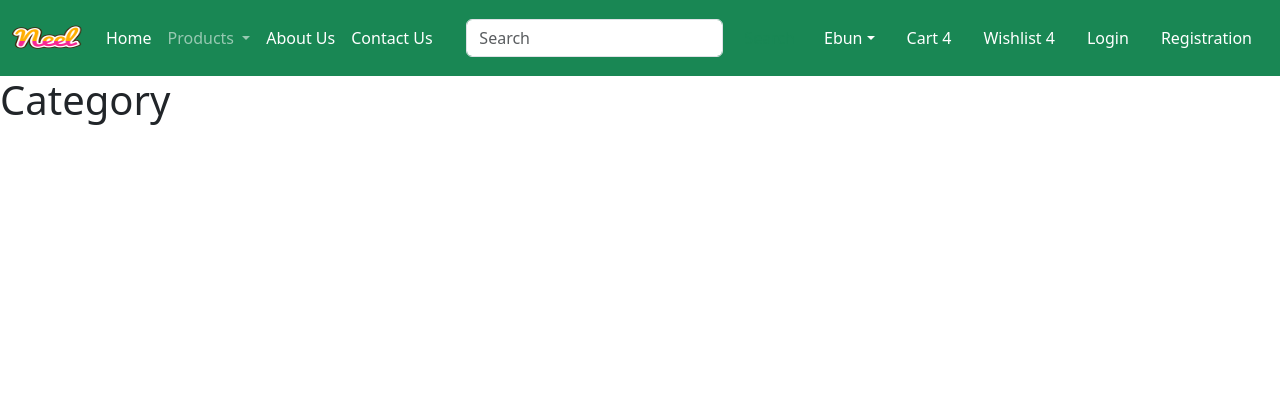
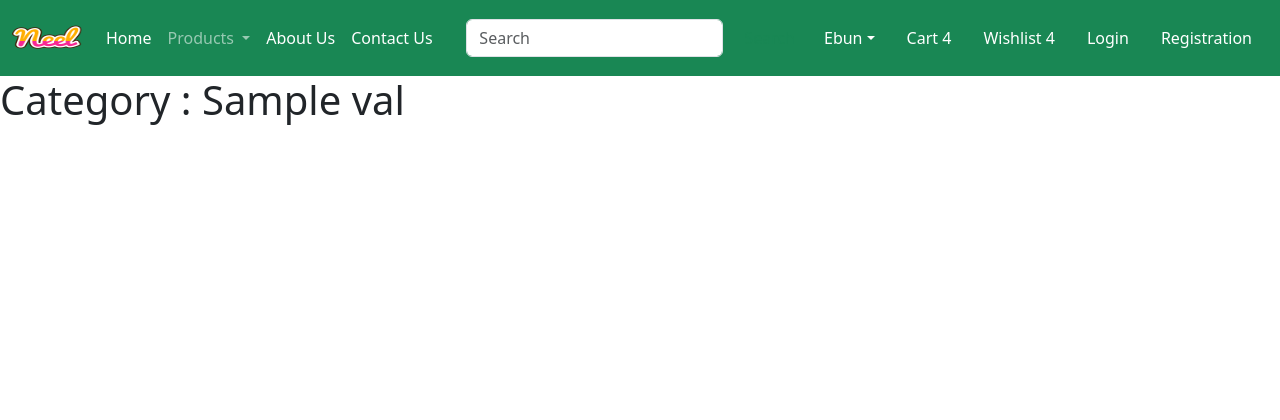
Before and after one commit to Olabanji-Ebun/codealpha_tasks_Simple_Eccomerce_Page, a Django app: template app/templates/app/category.html in a window 1280 px wide. Shown: the top 420 px of the page. Run offline with Django 5.2, Linux system fonts and the light colour scheme; the template is opened without the code that fills it: most values are stand-ins (such as "Sample title", 1, 10 or a date in 2020).

Commit message:
Made changes

```diff
--- a/app/templates/app/category.html
+++ b/app/templates/app/category.html
@@ -4,5 +4,5 @@
 {% block title %}Category{% endblock title %}
 
 {% block main-content %}
-    <h1>Category</h1>
+    <h1>Category : {{ val }}</h1>
 {% endblock main-content %}
--- a/app/urls.py
+++ b/app/urls.py
@@ -2,5 +2,5 @@ from django.urls import path
 from .import views
 urlpatterns = [
     path("", views.home),
-    path("category/", views.CategoryView.as_view(), name="category"),
+    path("category/<slug:val>", views.CategoryView.as_view(), name="category"),
 ]
--- a/app/views.py
+++ b/app/views.py
@@ -7,5 +7,5 @@ def home(request):
     return render(request, "app/home.html")
 
 class CategoryView(View):
-    def get(self, request):
-        return render(request, "app/category.html")
+    def get(self, request,val):
+        return render(request, "app/category.html",locals())
```
